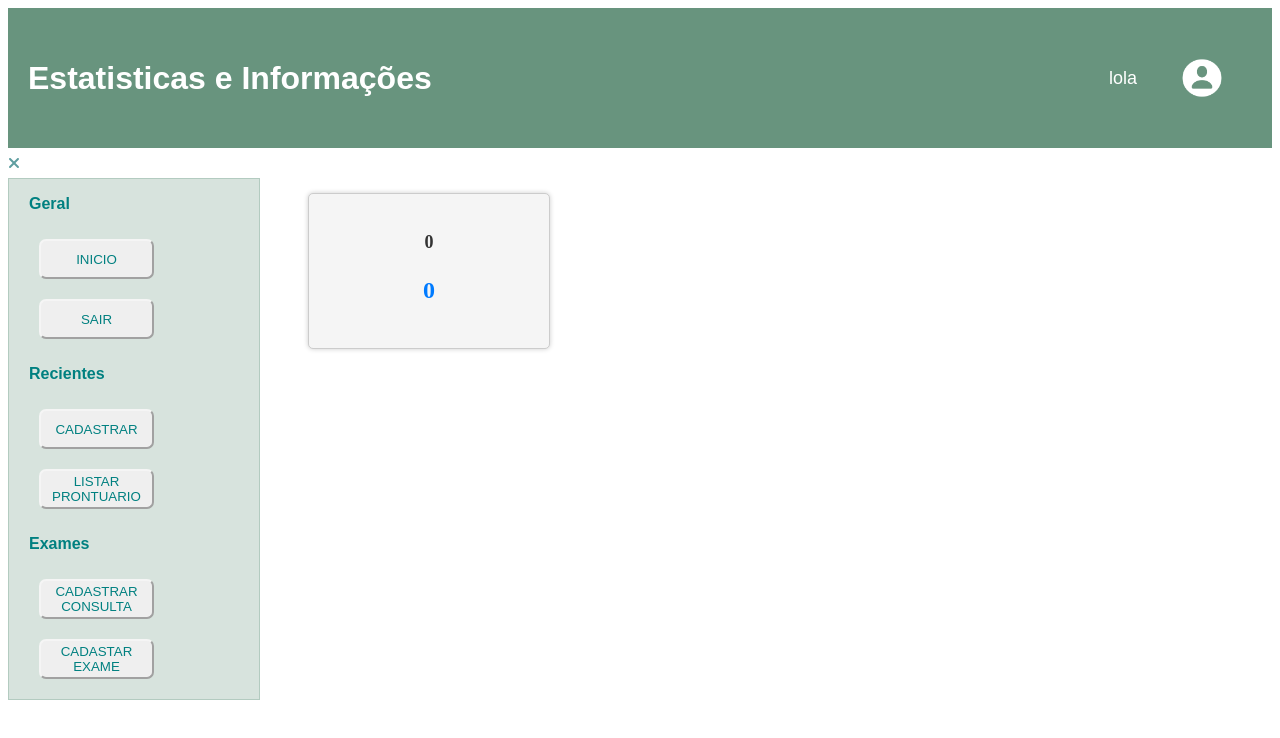
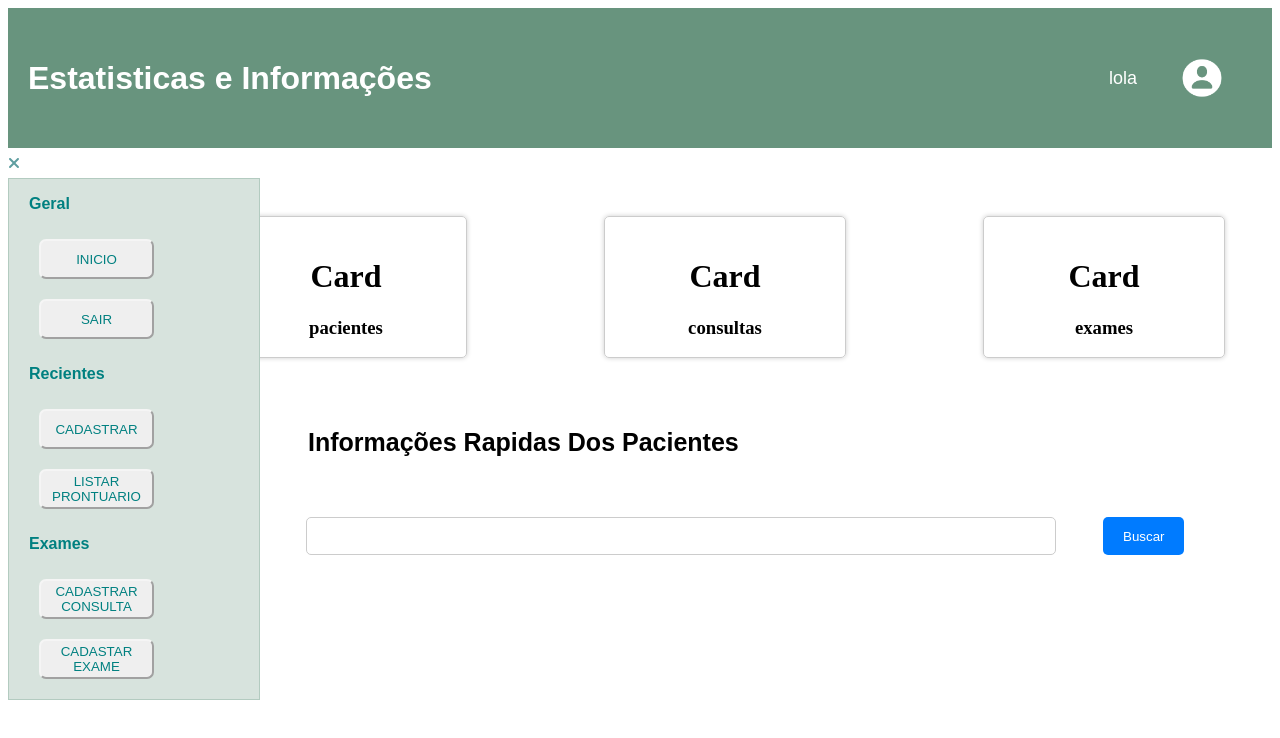
Before and after one commit to miche0077/labMedicine, a React (Vite) app: page /paginaDeInicio in a window 1280 px wide. Shown: the top 738 px of the page. Built offline with nearby package versions, Linux system fonts and the light colour scheme.

Commit message:
input inf rapidas dos pacientes

```diff
--- a/src/components/EstatisticasDoSistema/EstatisticasDoSistema.jsx
+++ b/src/components/EstatisticasDoSistema/EstatisticasDoSistema.jsx
@@ -1,18 +1,29 @@
-import PropTypes from 'prop-types';
-import "./EstatisticasCard.css"
 
-function EstatisticasDoSistema({ titulo, valor }) {
+import "./EstatisticasDoSistema.css"
+
+
+function EstatisticasDoSistema() {
   return (
     <div className='estatisticas-container'>
-    <div className="estatisticas-card">
-      <h3 className="estatisticas-titulo">{titulo}</h3>
-      <p className="estatisticas-valor">{valor}</p>
+      <h1 className='estatisticas-titulo'>Estatisticas Do Sistema</h1>
+    <div className="card-container">
+    <div className='card'>
+    <h1> Card</h1>
+    <h3>pacientes</h3>
+    </div>
+      <div className='card'>
+    <h1>Card</h1>
+    <h3>consultas</h3>
+      </div>
+      <div className='card'>
+        <h1>Card</h1>
+        <h3>exames</h3>
+      </div>
     </div>
     </div>
-  );
+
+);
+
 }
-EstatisticasDoSistema.propTypes ={
-    titulo: PropTypes.string.isRequired,
-    valor:PropTypes.number.isRequired
-}
+
 export default EstatisticasDoSistema;
--- a/src/components/EstatisticasDoSistema/estatisticasCard.css
+++ /dev/null
@@ -1,37 +0,0 @@
-
-.estatisticas-container {
-    display:flex;
-    flex-direction: column;
-    align-items:flex-start;
-    margin-top: 20px;
-    margin-left: 300px;
-  }
-
-
-  .estatisticas-card {
-    background-color: #f5f5f5;
-    border: 1px solid #ccc;
-    border-radius: 5px;
-    padding: 20px;
-    text-align: center;
-    width: 200px;
-    box-shadow: 0px 0px 5px rgba(0, 0, 0, 0.2);
-    transition: transform 0.2s;
-  }
-
-  .estatisticas-titulo {
-    font-size: 18px;
-    margin-bottom: 10px;
-    color: #333;
-  }
-
-  .estatisticas-valor {
-    font-size: 24px;
-    font-weight: bold;
-    color: #007bff;
-  }
-
-
-  .estatisticas-card:hover {
-    transform: scale(1.05);
-  }
--- /dev/null
+++ b/src/components/EstatisticasDoSistema/estatisticasDoSistema.css
@@ -0,0 +1,39 @@
+
+.estatisticas-container {
+   margin: 10px;
+  }
+
+  .card-container {
+  display: flex;
+  justify-content: space-evenly;
+
+  }
+ .card{
+  border: 1px solid #ccc;
+  border-radius: 5px;
+  padding: 20px;
+  text-align: center;
+  width: 200px;
+  height: 100px;
+  box-shadow: 0px 0px 5px rgba(0, 0, 0, 0.2);
+  transition: transform 0.2s;
+  margin-right: -70px;
+  margin-left: 100px;
+
+ }
+  .estatisticas-titulo {
+    font-size: 18px;
+    margin-bottom: 10px;
+    color: #333;
+  }
+
+  .estatisticas-valor {
+    font-size: 24px;
+    font-weight: bold;
+    color: #007bff;
+  }
+
+
+  .card:hover {
+    transform: scale(1.05);
+  }
--- /dev/null
+++ b/src/components/InformacoesRapidasDoPacientes/InformacoesRapidas.css
@@ -0,0 +1,43 @@
+.container-inf {
+   width: 1024px;
+    display: flex;
+    flex-direction: column;
+    align-items: stretch;
+    margin-left: 200px;
+  }
+
+  .title-search {
+   margin-top: 60px;
+    margin-bottom: 40px;
+    font-family: Ubuntu, sans-serif;
+    margin-left: 100px;
+    font-size: 25px;
+  }
+  .container-search {
+    margin-top: 20px;
+
+    display: flex;
+    justify-content: space-evenly;
+  }
+
+  .input-search {
+    width: 750px;
+    height: 38px;
+    padding: 10px;
+    border: 1px solid #ccc;
+    border-radius: 5px;
+    margin-left: 50px;
+  }
+
+  .btn-search {
+    padding: 10px 20px;
+    background-color: #007bff;
+    color: #fff;
+    border: none;
+    border-radius: 5px;
+    cursor: pointer;
+  }
+
+  .btn-search:hover {
+    background-color: #0056b3;
+  }
--- /dev/null
+++ b/src/components/InformacoesRapidasDoPacientes/InformacoesRapidas.jsx
@@ -0,0 +1,25 @@
+import { useState } from "react";
+import './InformacoesRapidas.css'
+
+function InformacoesRapidasDoPaciente() {
+  const [search, setSearch] = useState("");
+  const handleSearchChange = (e) => {
+    setSearch(e.target.value);
+  };
+
+  return (
+
+    <div className="container-inf">
+      <h1 className="title-search">Informações Rapidas Dos Pacientes</h1>
+      <div className="container-search">
+        <input className="input-search" type="search" value={search} onChange={handleSearchChange} />
+        <button className="btn-search">
+        Buscar
+      </button>
+      </div>
+
+    </div>
+  );
+}
+
+export default InformacoesRapidasDoPaciente;
--- a/src/pages/paginaDeInicio/paginaDeInicio.jsx
+++ b/src/pages/paginaDeInicio/paginaDeInicio.jsx
@@ -1,7 +1,8 @@
 import LateralMenu from "../../components/LateralMenu/LateralMenu";
 import Toolbar from "../../components/Toolbar/Toolbar";
 import imgUser from "../../assets/images/img-user.png";
-import EstatisticasCard from "../../components/EstatisticasDoSistema/EstatisticasDoSistema";
+import EstatisticasDoSistema from "../../components/EstatisticasDoSistema/EstatisticasDoSistema";
+import InformacoesRapidasDoPaciente from "../../components/InformacoesRapidasDoPacientes/InformacoesRapidas";
 
 
 
@@ -11,7 +12,8 @@ function PaginaDeInicio(){
 
         <Toolbar userName={'lola'} pageTitle="Estatisticas e Informações" userImage={imgUser}/>
         <LateralMenu />
-        <EstatisticasCard titulo="0" valor={0}/>
+        <EstatisticasDoSistema />
+        <InformacoesRapidasDoPaciente />
     </div>
     )
 }
```
